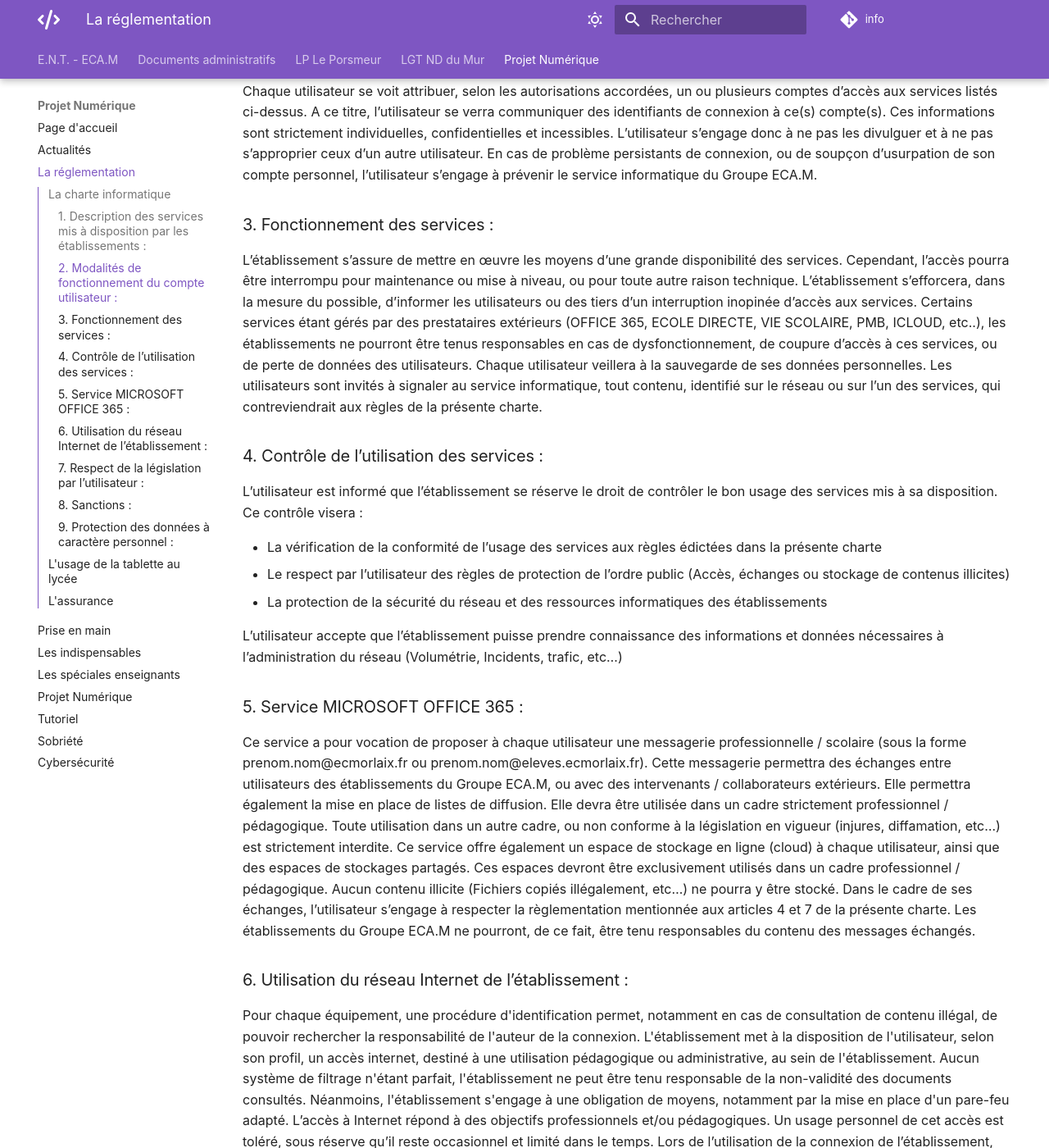
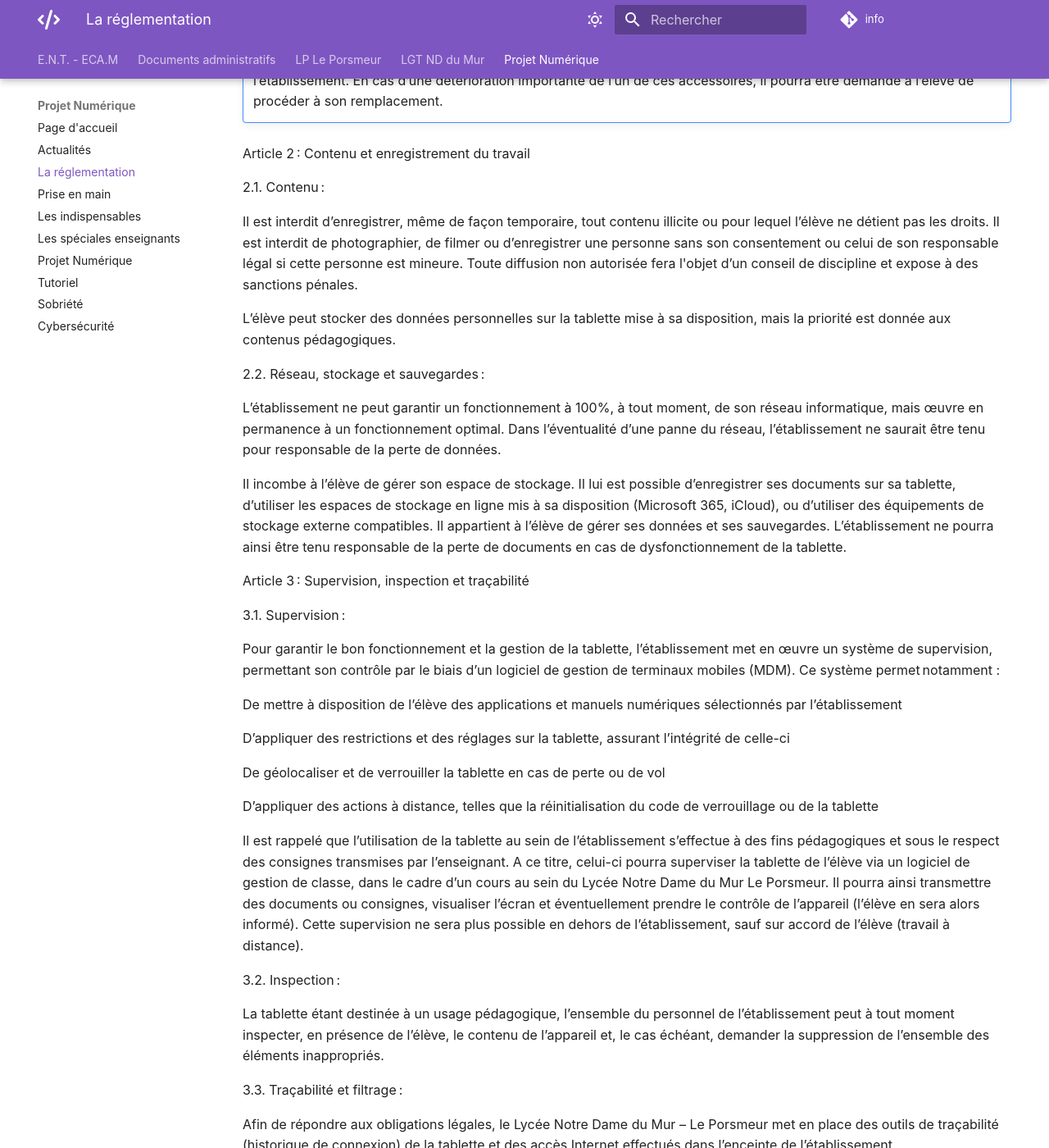
Before and after one commit to EC-Morlaix/info, an MkDocs documentation site: the page built from docs/reglementation.md, in a window 1280 px wide and 1400 px high, scrolled down 1035 px. Shown: the whole window at 82% size. Built offline with MkDocs 1.6.1 and Material for MkDocs 9.7.7, drawn with Linux system fonts in a browser that asks for light colours; emoji names are drawn with the system emoji font; comment, search, counter and statistics services are not loaded; some of the changed text lies outside the part shown.

Commit message:
Update reglementation.md

```diff
--- a/docs/reglementation.md
+++ b/docs/reglementation.md
@@ -1,118 +1,209 @@
-# La réglementation
+# La charte informatique
 
-**:construction:**
+Dans le cadre du projet numérique du lycée Nd du Mur – Le Porsmeur, un « Pack numérique » est mis à disposition de chaque lycéen. Outre un catalogue d’applications et des manuels numériques, ce pack comprend notamment une tablette et ses accessoires (cordon d’alimentation et étui de protection).
 
-## La charte informatique
+L’équipement, identifié par son numéro de série, ne peut être utilisé que par l’élève destinataire. Conformément à la convention de mise à disposition, la revente, la cession, l’échange, le prêt ou la location de l’équipement est strictement interdit durant la scolarité de l’élève.
 
-La présente charte a pour objet de définir les conditions d'utilisation des technologies de l'information et de la communication au sein des
-établissements du Groupe ECA.M. Elle s’adresse à l’ensemble des utilisateurs (élèves, enseignants, personnels OGEC ou intervenants). La charte
-précise les droits et obligations que l'établissement et l'utilisateur s'engagent à respecter lors de l'utilisation de ces outils. Elle fixe notamment les
-conditions et limites des éventuels contrôles. Son contenu s'inscrit dans le respect de la législation applicable et notamment de la Loi « Informatique
-et Libertés » (n°78-17 du 6 janvier 1978).
+!!! note "Article 1 : Précautions d’usage "
+    1.1. Précautions générales :
+    La tablette reste la propriété de la société BNP PARIBAS 3 STEP IT durant toute la scolarité de l’élève. Elle est mise à sa disposition en tant qu’outil pédagogique. L’élève doit ainsi accepter et respecter cette charte sans réserve. Sauf autorisation spécifique de la direction, la tablette utilisée au sein du lycée doit être celle mise à disposition par l’établissement.
+    1.2. Transport et rangement des tablettes :
+    La tablette doit être transportée avec soin, dans une coque de protection (celle fournie par l’établissement, ou dans une coque de qualité et de protection équivalente). La coque peut être personnalisée dans la limite du respect du matériel et de la correction des images.
+    La tablette ne doit en aucun cas être laissée dans un lieu non sécurisé (couloirs, self, atrium, vestiaire non fermé, etc…). L’élève peut déposer sa tablette dans son casier. L’établissement ne peut être tenu responsable en cas de dégradation ou de vol, en particulier si l’élève n’a pas respecté ces consignes. Si une tablette est retrouvée, elle sera remise au service vie scolaire.
+    1.3. Sons, musiques, jeux ou programmes :
+    Les jeux en ligne ne sont pas autorisés sur les tablettes, au sein de l’établissement. Les élèves ne sont autorisés à utiliser les dispositifs audios qu’avec l’accord de l’enseignant.
+    1.4. Apport et recharge de la tablette :
+    La tablette étant un outil pédagogique, elle doit systématiquement (sauf consigne contraire spécifique de l’enseignant) accompagner l’élève en cours. L’élève doit par ailleurs procéder (à la maison) à la recharge complète de l’appareil. Celui-ci doit être prêt à l’emploi à son arrivé dans l’établissement. En cas d’oubli répété de la tablette (ou de sa recharge), l’élève pourra être sanctionné par l’enseignant.
+    1.5. Incidents :
+    En cas de dysfonctionnement de la tablette, l’élève devra solliciter le service informatique par courriel (assistance@ecmorlaix.fr), ou se présenter aux permanences informatiques proposées les mardis et jeudis, de 9h55 à 10h10 (atrium). La maintenance et la configuration de la tablette sont de la compétence exclusive du service informatique de l’établissement.
+    En cas de casse de la tablette, l’élève devra se rendre au service comptabilité afin d’effectuer une déclaration d’incident et déposer sa tablette. Une tablette lui sera alors prêtée pour la durée de traitement de l’incident. Aucune réparation n’est autorisée en dehors d’une demande effectuée par l’établissement ou par la société BNP PARIBAS 3 STEP IT, propriétaire de l’appareil.
+    En cas de perte ou de vol de la tablette, l’élève doit en informer immédiatement le service informatique de l’établissement. Une géolocalisation et un verrouillage de l’appareil pourront alors être activés sur demande de l’utilisateur.
+    La réparation ou le remplacement des accessoires de la tablette (cordon, étui) ne sont pas pris en charge par l’établissement. En cas d’une détérioration importante de l’un de ces accessoires, il pourra être demandé à l’élève de procéder à son remplacement.
 
-### 1. Description des services mis à disposition par les établissements :
+Article 2 : Contenu et enregistrement du travail
 
-L’établissement met à disposition de chaque utilisateur, sous réserve de ses autorisations d’accès, les services suivants :
 
-* Accès au réseau Internet
-* Accès aux espaces de stockages partagés
-* Accès aux ordinateurs, tablettes et périphériques (Imprimantes, vidéoprojecteurs, etc…)
-* Accès à l’espace numérique de travail (E.N.T) :
-    - Service MICROSOFT OFFICE 365 (Messagerie, stockage en ligne, Suite Office, etc…)
-    - Service ECOLE DIRECTE (Notes, Absences, Cahier de texte, Cahier d’appel, etc…)
-    - Service APPLE ICLOUD (Compte utilisateur Apple, Stockage en ligne)
-    - Service VIE SCOLAIRE (Emploi du temps)
-    - Service GLPI (Réservation de matériel, demande d’assistance informatique et technique)
-    - Service PMB (Base documentaire des C.D.I)
-* Les droits d’utilisation des logiciels nécessaires à la réalisation des activités, pour lesquels les établissements s’engagent à acquérir les
-licences d’utilisation correspondantes.
-L’utilisateur pourra accéder à ces services sous condition d’acceptation de la présente charte, et dans le cadre d’un usage professionnel et/ou
-pédagogique.
 
-### 2. Modalités de fonctionnement du compte utilisateur :
+2.1. Contenu :
 
-Chaque utilisateur se voit attribuer, selon les autorisations accordées, un ou plusieurs comptes d’accès aux services listés ci-dessus. A ce titre,
-l’utilisateur se verra communiquer des identifiants de connexion à ce(s) compte(s). Ces informations sont strictement individuelles, confidentielles
-et incessibles. L’utilisateur s’engage donc à ne pas les divulguer et à ne pas s’approprier ceux d’un autre utilisateur.
-En cas de problème persistants de connexion, ou de soupçon d’usurpation de son compte personnel, l’utilisateur s’engage à prévenir le service
-informatique du Groupe ECA.M.
 
-### 3. Fonctionnement des services :
 
-L’établissement s’assure de mettre en œuvre les moyens d’une grande disponibilité des services. Cependant, l’accès pourra être interrompu pour
-maintenance ou mise à niveau, ou pour toute autre raison technique. L’établissement s’efforcera, dans la mesure du possible, d’informer les
-utilisateurs ou des tiers d’un interruption inopinée d’accès aux services.
-Certains services étant gérés par des prestataires extérieurs (OFFICE 365, ECOLE DIRECTE, VIE SCOLAIRE, PMB, ICLOUD, etc..), les établissements ne
-pourront être tenus responsables en cas de dysfonctionnement, de coupure d’accès à ces services, ou de perte de données des utilisateurs. Chaque
-utilisateur veillera à la sauvegarde de ses données personnelles.
-Les utilisateurs sont invités à signaler au service informatique, tout contenu, identifié sur le réseau ou sur l’un des services, qui contreviendrait aux
-règles de la présente charte.
+Il est interdit d’enregistrer, même de façon temporaire, tout contenu illicite ou pour lequel l’élève ne détient pas les droits. Il est interdit de photographier, de filmer ou d’enregistrer une personne sans son consentement ou celui de son responsable légal si cette personne est mineure. Toute diffusion non autorisée fera l'objet d’un conseil de discipline et expose à des sanctions pénales.
 
-### 4. Contrôle de l’utilisation des services :
 
-L’utilisateur est informé que l’établissement se réserve le droit de contrôler le bon usage des services mis à sa disposition.
-Ce contrôle visera :
 
-* La vérification de la conformité de l’usage des services aux règles édictées dans la présente charte
-* Le respect par l’utilisateur des règles de protection de l’ordre public (Accès, échanges ou stockage de contenus illicites)
-* La protection de la sécurité du réseau et des ressources informatiques des établissements
+L’élève peut stocker des données personnelles sur la tablette mise à sa disposition, mais la priorité est donnée aux contenus pédagogiques.
 
-L’utilisateur accepte que l’établissement puisse prendre connaissance des informations et données nécessaires à l’administration du réseau
-(Volumétrie, Incidents, trafic, etc…)
 
-### 5. Service MICROSOFT OFFICE 365 :
 
-Ce service a pour vocation de proposer à chaque utilisateur une messagerie professionnelle / scolaire (sous la forme prenom.nom@ecmorlaix.fr ou
-prenom.nom@eleves.ecmorlaix.fr). Cette messagerie permettra des échanges entre utilisateurs des établissements du Groupe ECA.M, ou avec des
-intervenants / collaborateurs extérieurs. Elle permettra également la mise en place de listes de diffusion. Elle devra être utilisée dans un cadre
-strictement professionnel / pédagogique. Toute utilisation dans un autre cadre, ou non conforme à la législation en vigueur (injures, diffamation,
-etc…) est strictement interdite.
-Ce service offre également un espace de stockage en ligne (cloud) à chaque utilisateur, ainsi que des espaces de stockages partagés. Ces espaces
-devront être exclusivement utilisés dans un cadre professionnel / pédagogique. Aucun contenu illicite (Fichiers copiés illégalement, etc…) ne pourra
-y être stocké.
-Dans le cadre de ses échanges, l’utilisateur s’engage à respecter la règlementation mentionnée aux articles 4 et 7 de la présente charte. Les
-établissements du Groupe ECA.M ne pourront, de ce fait, être tenu responsables du contenu des messages échangés.
 
-### 6. Utilisation du réseau Internet de l’établissement :
 
-Pour chaque équipement, une procédure d'identification permet, notamment en cas de consultation de contenu illégal, de pouvoir rechercher la
-responsabilité de l'auteur de la connexion. L'établissement met à la disposition de l'utilisateur, selon son profil, un accès internet, destiné à une
-utilisation pédagogique ou administrative, au sein de l'établissement. Aucun système de filtrage n'étant parfait, l'établissement ne peut être tenu
-responsable de la non-validité des documents consultés. Néanmoins, l'établissement s'engage à une obligation de moyens, notamment par la mise
-en place d'un pare-feu adapté.
-L’accès à Internet répond à des objectifs professionnels et/ou pédagogiques. Un usage personnel de cet accès est toléré, sous réserve qu’il reste
-occasionnel et limité dans le temps. Lors de l’utilisation de la connexion de l’établissement, l’utilisateur s’engage à respecter la règlementation
-mentionnée aux articles 4 et 7 de la présente charte.
-L'utilisateur est informé que l'établissement se réserve le droit d'interdire ou de restreindre l'accès à certains sites dont les contenus
-contreviendraient aux bonnes mœurs ou à la législation en vigueur en matière de protection de l’ordre public.
-L'utilisateur est également informé que l'établissement se réserve le droit d'interdire ou de restreindre l'accès aux sites dont les contenus sont sans
-rapport avec l'objectif professionnel et/ou pédagogique (jeux en ligne, réseaux sociaux, messageries instantanées...).
+2.2. Réseau, stockage et sauvegardes :
 
-### 7. Respect de la législation par l’utilisateur :
 
-L'utilisateur s'engage à inscrire son usage des services informatiques dans le cadre de la réglementation en vigueur.
-A ce titre, l'utilisateur s'engage notamment à respecter les interdictions légales :
 
-* Porter atteinte à la vie privée d'autrui ;
-* Avoir un comportement diffamatoire, injurieux ou violent ;
-* Inciter à la consommation de substances illégales ;
-* Consulter, échanger ou stocker des fichiers à caractère pédophile ou pornographique ;
-* Faire l'apologie de crimes ;
-* Avoir un comportement de provocation à la violence, aux crimes et délits, au suicide, à la discrimination ou à la haine raciale ;
-* Consulter, télécharger, échanger, stocker, reproduire, représenter ou diffuser des fichiers en violation de la législation des droits d'auteur
-et/ou des droits de la propriété intellectuelle.
+L’établissement ne peut garantir un fonctionnement à 100%, à tout moment, de son réseau informatique, mais œuvre en permanence à un fonctionnement optimal. Dans l’éventualité d’une panne du réseau, l’établissement ne saurait être tenu pour responsable de la perte de données.
 
-### 8. Sanctions :
-En cas de non-respect par l'utilisateur des règles présentées dans cette charte ou de violation de la réglementation française, l'établissement se
-réserve le droit de suspendre ou d'interdire temporairement ou définitivement l'accès à un ou plusieurs des services informatiques. L'utilisateur qui
-contreviendrait aux règles ci-dessus évoquées, ainsi qu'à la réglementation en vigueur, est passible de sanctions disciplinaires et/ou pénales.
-En cas de non-respect ou dégradation du matériel (ordinateurs, tablettes, périphériques, etc…) mis à sa disposition, l’utilisateur se verra facturé le
-remplacement de l’équipement en question.
 
-### 9. Protection des données à caractère personnel :
-Conformément à la loi « Informatique et Liberté », l'utilisateur bénéficie d'un droit d'accès et de rectification aux informations qui le concernent. Si
-celui-ci souhaite exercer ce droit et obtenir communication des informations le concernant, il s'adressera au service informatique.
 
-## L'usage de la tablette au lycée
+Il incombe à l’élève de gérer son espace de stockage. Il lui est possible d’enregistrer ses documents sur sa tablette, d’utiliser les espaces de stockage en ligne mis à sa disposition (Microsoft 365, iCloud), ou d’utiliser des équipements de stockage externe compatibles. Il appartient à l’élève de gérer ses données et ses sauvegardes. L’établissement ne pourra ainsi être tenu responsable de la perte de documents en cas de dysfonctionnement de la tablette.
 
-## L'assurance
+
+
+
+
+Article 3 : Supervision, inspection et traçabilité
+
+
+
+3.1. Supervision :
+
+
+
+Pour garantir le bon fonctionnement et la gestion de la tablette, l’établissement met en œuvre un système de supervision, permettant son contrôle par le biais d’un logiciel de gestion de terminaux mobiles (MDM). Ce système permet notamment :
+
+De mettre à disposition de l’élève des applications et manuels numériques sélectionnés par l’établissement
+
+D’appliquer des restrictions et des réglages sur la tablette, assurant l’intégrité de celle-ci
+
+De géolocaliser et de verrouiller la tablette en cas de perte ou de vol
+
+D’appliquer des actions à distance, telles que la réinitialisation du code de verrouillage ou de la tablette
+
+
+
+Il est rappelé que l’utilisation de la tablette au sein de l’établissement s’effectue à des fins pédagogiques et sous le respect des consignes transmises par l’enseignant. A ce titre, celui-ci pourra superviser la tablette de l’élève via un logiciel de gestion de classe, dans le cadre d’un cours au sein du Lycée Notre Dame du Mur Le Porsmeur. Il pourra ainsi transmettre des documents ou consignes, visualiser l’écran et éventuellement prendre le contrôle de l’appareil (l’élève en sera alors informé). Cette supervision ne sera plus possible en dehors de l’établissement, sauf sur accord de l’élève (travail à distance).
+
+
+
+
+
+3.2. Inspection :
+
+
+
+La tablette étant destinée à un usage pédagogique, l’ensemble du personnel de l’établissement peut à tout moment inspecter, en présence de l’élève, le contenu de l’appareil et, le cas échéant, demander la suppression de l’ensemble des éléments inappropriés.
+
+
+
+
+
+3.3. Traçabilité et filtrage :
+
+
+
+Afin de répondre aux obligations légales, le Lycée Notre Dame du Mur – Le Porsmeur met en place des outils de traçabilité (historique de connexion) de la tablette et des accès Internet effectués dans l’enceinte de l’établissement.
+
+
+
+Des outils de filtrage permettent d’analyser les conditions d’utilisation de la tablette, et de restreindre ou d’interdire l’accès à Internet ou à certaines catégories de sites Internet et applications. Tout contournement de ce dispositif est strictement interdit.
+
+
+
+La tablette peut être utilisée au domicile et donc être connectée au WIFI et à Internet. Cet accès étant strictement personnel et ne pouvant être en aucun cas supervisé par l’établissement, son utilisation relève de la responsabilité des responsables légaux de l’élève.
+
+
+
+
+
+Article 4 : Applications et mises à jour
+
+
+
+4.1. Installation d’applications :
+
+
+
+La tablette étant un outil pédagogique, l’élève n’est pas autorisé à ajouter des applications autres que celles disponibles dans le catalogue de l’établissement. Celles-ci sont accessibles via l’application « Elèves ».
+
+
+
+
+
+4.2. Procédure pour la réinstallation d’applications :
+
+
+
+En cas de difficultés techniques, ou de présence d’applications inappropriées, la tablette sera réinitialisée par le service informatique. L’établissement décline toute responsabilité en cas de perte de documents suite à la réinitialisation de l’appareil.
+
+
+
+
+
+4.3. Mises à jour :
+
+
+
+Pour des raisons de sécurité et de bon fonctionnement du matériel et des applications, l’élève doit effectuer (à la maison), les mises à jour de la tablette dès qu’elles sont proposées. A défaut, le service informatique se réserve le droit de bloquer l’appareil.
+
+
+
+
+
+Article 5 : Usage acceptable
+
+
+
+5.1. Responsabilité de l’élève :
+
+
+
+L’élève s’engage à :
+
+Respecter la présente charte, la charte informatique de l’établissement
+
+Utiliser les appareils de manière responsable et éthique
+
+Utiliser toutes les ressources technologiques et numériques de manière appropriée
+
+Informer le service informatique de l’établissement de tout problème informatique ou de sécurité constaté
+
+Surveiller et protéger l’appareil et l’accès à ses données personnelles (mot de passe sécurisé)
+
+Ne pas prêter sa tablette à une tierce personne
+
+Ne pas modifier la configuration initiale de la tablette
+
+
+
+
+
+5.2. Activités strictement interdites aux élèves :
+
+
+
+Sans être exhaustive, voici la liste de ce qui est interdit lors de l’usage de la tablette :
+
+Toute infraction à la présente charte, à la charte informatique, au règlement intérieur et aux lois en vigueur
+
+Procéder au débridage ou à la modification de la configuration de la tablette (hors police, thème, etc..)
+
+Consulter, échanger ou stocker des contenus protégés par des droits d’auteur et obtenus de manière illégale
+
+Consulter, échanger ou stocker des contenus offensants, racistes, discriminatoires, menaçants, pornographiques
+
+Toute tentative d’intimidation, de dénigrement, de harcèlement ou de menace
+
+Utilisation de services de jeux vidéo, de jeux en ligne y compris les jeux de hasard et de paris
+
+Utilisation non appropriée, sans l’accord de l’enseignant, des réseaux sociaux ou applications de messagerie
+
+Envoi de courriels en masse ou inappropriés
+
+Accéder aux comptes, fichiers et/ou données d’autres utilisateurs, sans leur accord
+
+Utilisation d’Internet et de son compte Microsoft 365 en vue de gains financiers ou de toute activité contraire à la loi
+
+Utilisation de communications anonymes et/ou fausses.
+
+Communication de ses propres informations personnelles ou de celles d’autrui sur Internet
+
+Tentative de passer outre le filtrage ou des sécurités de l’établissement
+
+Vandalisme sur les équipements informatiques de l’établissement
+
+Conception ou diffusion de programmes malveillants de type virus
+
+Article 6 : Non-respect de la charte et sanctions
+
+En cas d’infraction à la présente charte, les privilèges accordés pourront être restreints, et l’accès aux ressources de l’établissements pourra être refusé. Outre des sanctions disciplinaires appropriées pouvant également être appliquées, en conformité avec le règlement intérieur de l’établissement, des poursuites judiciaires pourront également être envisagées dans les situations les plus graves.
```
